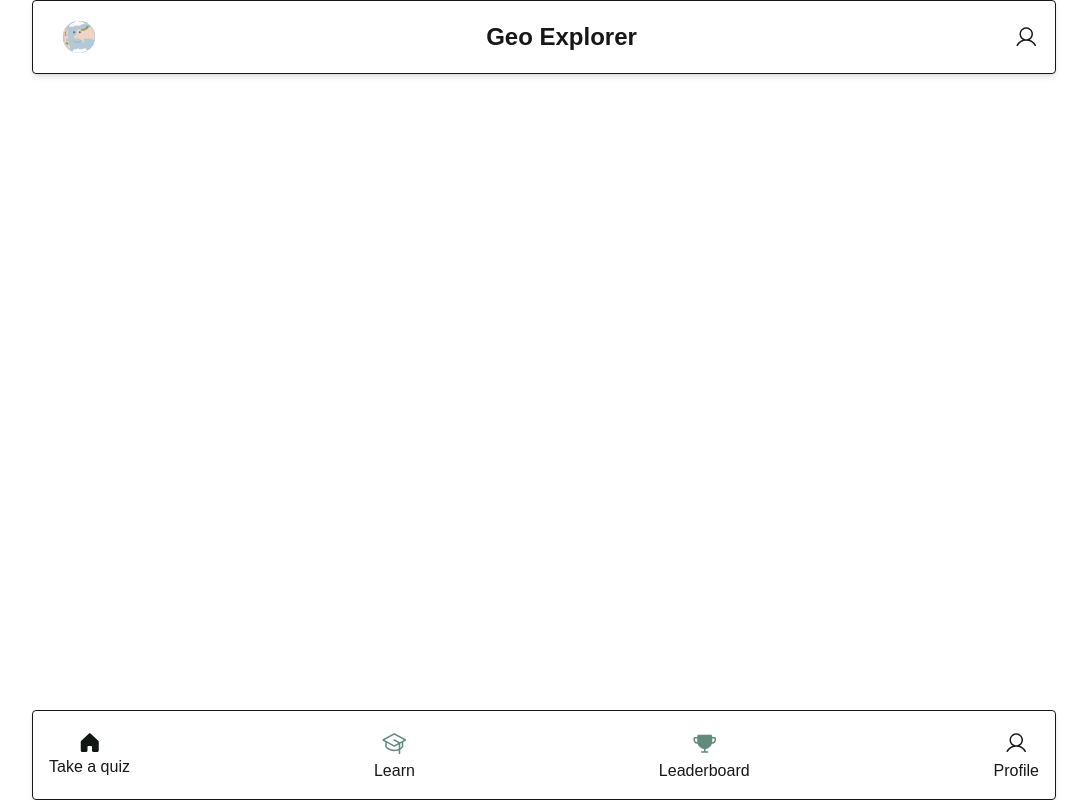
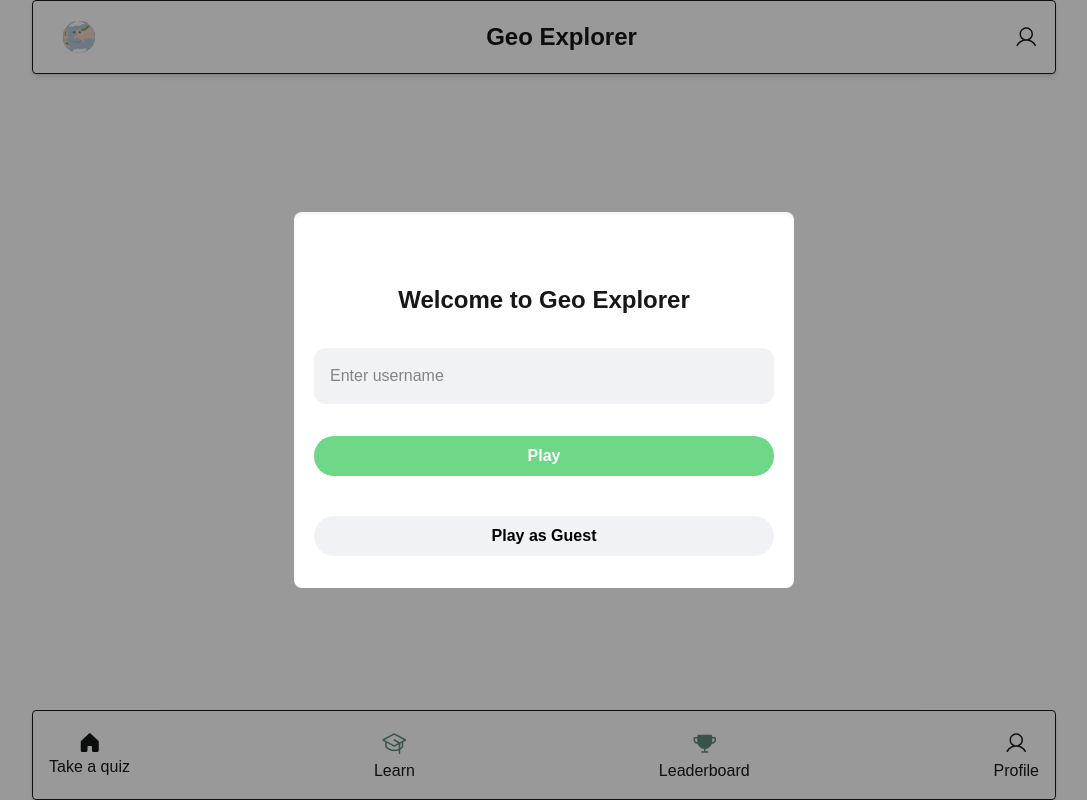
Before and after one commit to Group6-Route66/geo-explorer-fe, a Next.js app: page / in a window 1280 px wide. Shown: the whole page, without its empty margins (96-1183 px from the left). Built offline with nearby package versions, Linux system fonts and the light colour scheme.

Commit message:
add welcome screen popup

```diff
--- a/src/app/layout.js
+++ b/src/app/layout.js
@@ -1,7 +1,7 @@
 import { Geist, Geist_Mono } from "next/font/google";
 import "../styles/globals.css";
 import { Footer, Header } from "@/components";
-
+import { UserContextProvider } from "@/contexts";
 
 const geistSans = Geist({
   variable: "--font-geist-sans",
@@ -24,9 +24,13 @@ export default function RootLayout({ children }) {
       <body
         className={`${geistSans.variable} ${geistMono.variable} antialiased`}
       >
-        <Header/>
-        <main className="container flex flex-col grow">{children}</main>
-        <Footer/>
+        <UserContextProvider>
+          <Header />
+          <main className="container mx-auto px-4 flex flex-col grow">
+            {children}
+          </main>
+          <Footer />
+        </UserContextProvider>
       </body>
     </html>
   );
--- a/src/app/page.js
+++ b/src/app/page.js
@@ -1,7 +1,20 @@
+"use client";
+
+import { useState } from "react";
+
+import { WelcomeScreen } from "@/components";
+
 export default function Home() {
+  const [isOpenWelcomeScreen, setOpenWelcomeScreen] = useState(true);
+
+  const handleCloseWelcomeScreen = () => setOpenWelcomeScreen(false);
+
   return (
     <div className="">
-
+      <WelcomeScreen
+        openWelcomeScreen={isOpenWelcomeScreen}
+        closeWelcomeScreen={handleCloseWelcomeScreen}
+      />
     </div>
   );
 }
--- /dev/null
+++ b/src/components/WelcomeScreen.jsx
@@ -0,0 +1,88 @@
+"use client";
+
+import Link from "next/link";
+import { useContext, useState } from "react";
+
+import { UserContext } from "@/contexts";
+import { PopUp } from "./ui";
+
+
+const WelcomeScreen = ({ openWelcomeScreen, closeWelcomeScreen }) => {
+  const { user, setUser } = useContext(UserContext);
+
+  const [value, setValue] = useState("");
+
+  const handleSubmitForm = (e) => {
+    e.preventDefault();
+    if (value) {
+      setUser(value);
+    }
+  };
+
+  const playAsGuest = () => {
+    setUser("guest");
+  };
+
+  return (
+    <PopUp openPopUp={openWelcomeScreen}>
+      {user ? (
+        <div className="w-full flex flex-col gap-8 items-center pt-10 pb-10">
+          <h2 className="text-2xl font-bold">Welcome {user}</h2>
+
+          <Link
+            href="/"
+            className="w-full"
+            onClick={() => {
+              closeWelcomeScreen();
+            }}
+          >
+            <button className="w-full bg-[#6ED788] rounded-[20px] p-2 text-white font-bold">
+              Take a quiz
+            </button>
+          </Link>
+          <Link
+            href="/learn"
+            className="w-full"
+            onClick={() => {
+              closeWelcomeScreen();
+            }}
+          >
+            <button className="w-full bg-[#6ED788] rounded-[20px] p-2 text-white font-bold">
+              Learn
+            </button>
+          </Link>
+        </div>
+      ) : (
+        <>
+          <form
+            onSubmit={handleSubmitForm}
+            className="w-full flex flex-col gap-8 items-center pt-10 pb-10"
+          >
+            <h3 className="text-2xl font-bold">Welcome to Geo Explorer</h3>
+            <input
+              placeholder="Enter username"
+              className="h-[56px] w-full bg-[#F0F2F5] p-4 rounded-xl"
+              name="user"
+              value={value}
+              onChange={(e) => {
+                setValue(e.target.value);
+              }}
+            ></input>
+
+            <button className="w-full bg-[#6ED788] rounded-[20px] p-2 text-white font-bold">
+              Play
+            </button>
+          </form>
+          <button
+            className="w-full bg-[#F0F2F5] rounded-[20px] p-2 text-black font-bold"
+            onClick={playAsGuest}
+          >
+            Play as Guest
+          </button>
+        </>
+      )}
+    </PopUp>
+  );
+};
+
+export default WelcomeScreen;
--- a/src/components/index.js
+++ b/src/components/index.js
@@ -1,2 +1,5 @@
 export { default as Header } from "./Header";
 export { default as Footer } from "./Footer";
+export { default as WelcomeScreen } from "./WelcomeScreen";
+
+export * from "./ui";
--- /dev/null
+++ b/src/components/ui/PopUp.jsx
@@ -0,0 +1,17 @@
+const PopUp = ({ openPopUp, children }) => {
+
+
+  if (openPopUp !== true) return null;
+
+  return (
+    <div
+      className="fixed inset-0 flex justify-center items-end lg:items-center bg-black/40 "
+    >
+      <div className="h-2/3 lg:h-fit w-full max-w-full lg:max-w-[500px] p-2 flex justify-center items-start bg-white shadow-inner border-e-emerald-600 rounded-lg py-5">
+        <div className="w-full p-3 items-center">{children}</div>
+      </div>
+    </div>
+  );
+};
+
+export default PopUp;
--- /dev/null
+++ b/src/components/ui/index.js
@@ -0,0 +1 @@
+export { default as PopUp } from "./PopUp";
--- /dev/null
+++ b/src/contexts/UserContext.js
@@ -0,0 +1,15 @@
+"use client";
+
+const { createContext, useState } = require("react");
+
+export const UserContext = createContext();
+
+export const UserContextProvider = ({ children }) => {
+  const [user, setUser] = useState(null);
+
+  return (
+    <UserContext.Provider value={{ user, setUser }}>
+      {children}
+    </UserContext.Provider>
+  );
+};
--- /dev/null
+++ b/src/contexts/index.js
@@ -0,0 +1 @@
+export * from "./UserContext";
```
